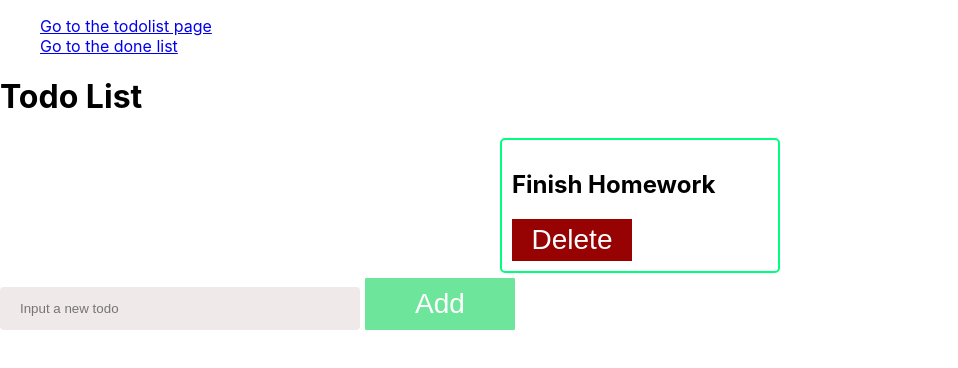
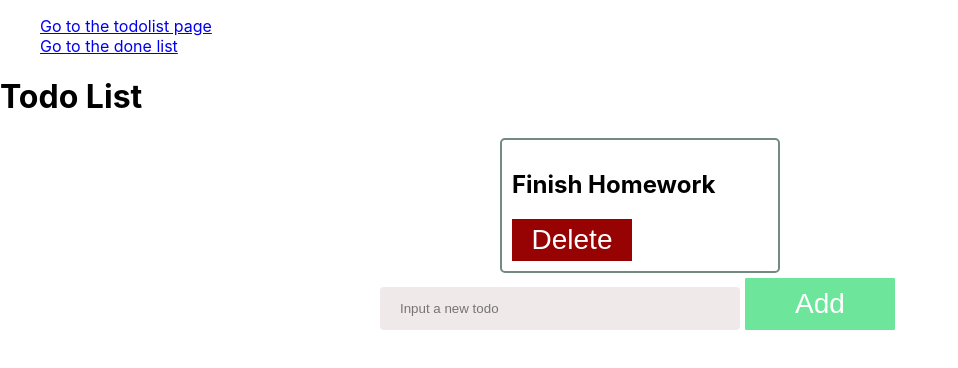
Before and after one commit to JKEZulueta/todolist-redux, a React (Create React App) app: page / in a window 1280 px wide. Shown: the top 368 px of the page, without its empty margins (0-958 px from the left). Built offline with nearby package versions, Linux system fonts and the light colour scheme.

Commit message:
[TodoList][ZULUEJA] refact: made some changes to maintain readability

```diff
--- a/src/features/todos/components/TodoForm.js
+++ b/src/features/todos/components/TodoForm.js
@@ -18,12 +18,14 @@ function TodoForm(){
 
     return(
         <div>
+            <center>
             <input className="myInput"
             type="text"
             placeholder="Input a new todo"
             value={text}
             onChange={changeHandler}/>
             <button className="addButton" onClick={handleAdd}><span>Add</span></button>
+            </center>
         </div>
 
     );
--- a/src/features/todos/components/TodoList.js
+++ b/src/features/todos/components/TodoList.js
@@ -1,4 +1,3 @@
-import React, { useState } from 'react';
 import TodoGroup from "./TodoGroup";
 import TodoForm from './TodoForm';
 
--- a/src/styles/TodoItem.css
+++ b/src/styles/TodoItem.css
@@ -1,6 +1,6 @@
 .TodoItem-todo{
     margin: auto;
-    border: 2px solid springgreen;
+    border: 2px solid rgb(115, 139, 127);
     border-radius:  5px;
     padding: 10px;
     width: 20%;
```
